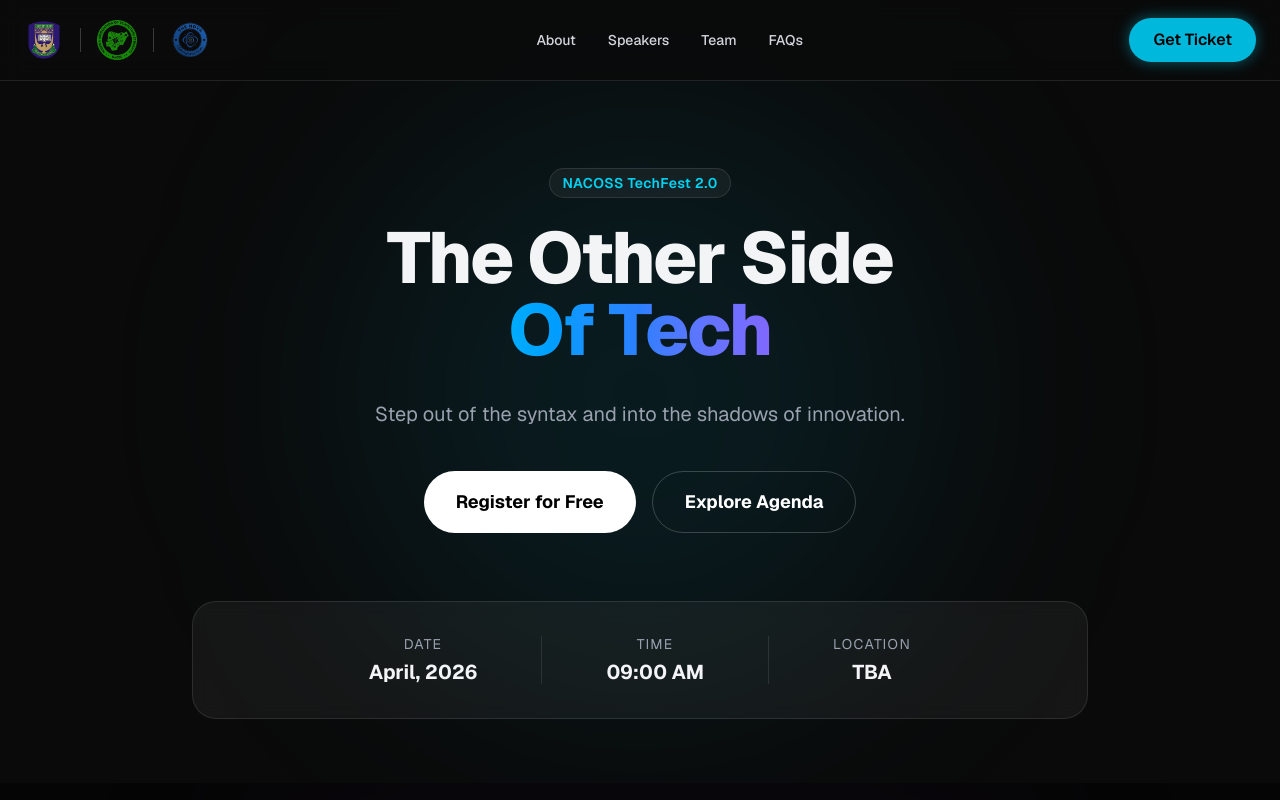
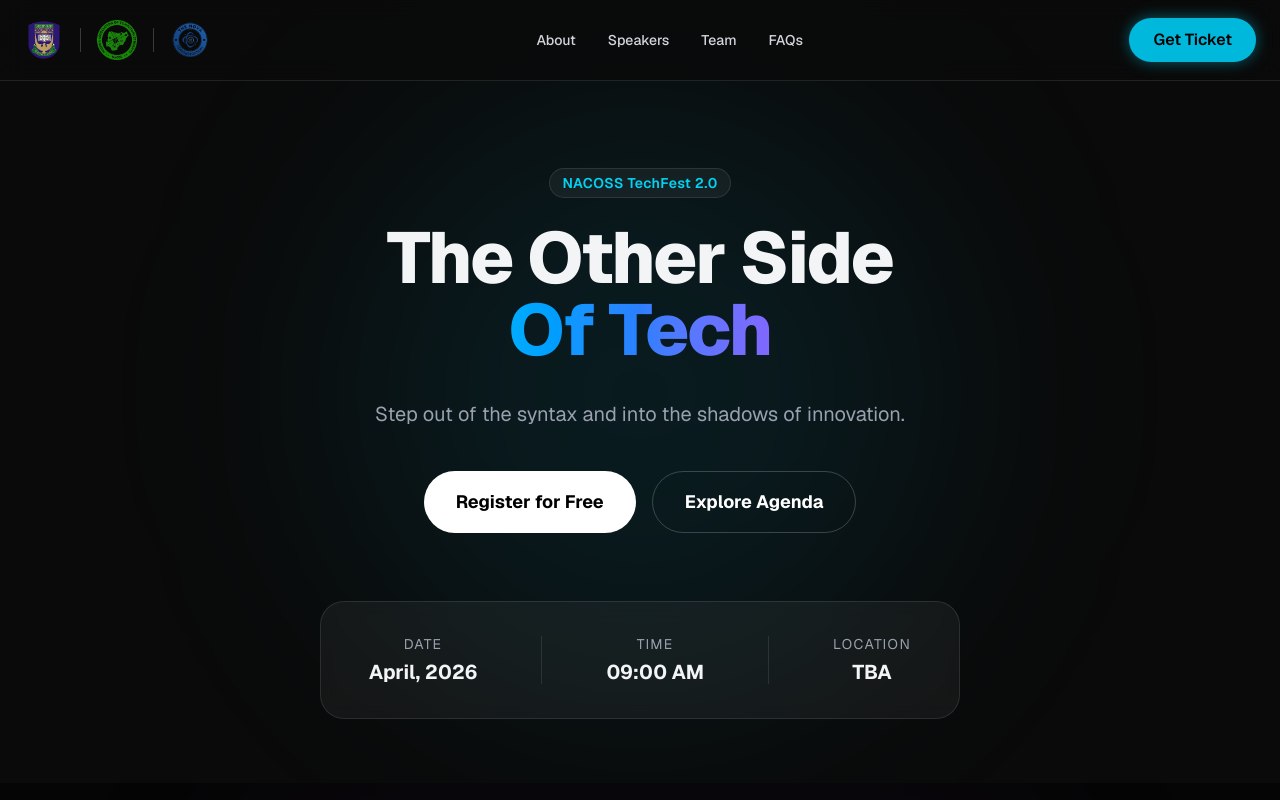
Before and after one commit to nacossuil/naccoss-techfest-2026, a Next.js app: page / in a window 1280 px wide. Shown: the top 800 px of the page. Built offline with nearby package versions, Linux system fonts and the light colour scheme.

Commit message:
add scroll effect to website

```diff
--- a/package.json
+++ b/package.json
@@ -9,6 +9,7 @@
     "lint": "eslint"
   },
   "dependencies": {
+    "framer-motion": "^12.38.0",
     "next": "16.1.7",
     "react": "19.2.3",
     "react-dom": "19.2.3"
--- a/src/app/components/About.tsx
+++ b/src/app/components/About.tsx
@@ -13,7 +13,6 @@ export default function About() {
 
             <div className="max-w-7xl mx-auto relative z-10">
                 <div className="flex flex-col lg:flex-row gap-16 items-center">
-
                     {/* Left Column: The Manifesto */}
                     <div className="w-full lg:w-1/2">
                         <span className="text-cyan-400 font-mono text-sm tracking-widest uppercase mb-4 flex items-center gap-2">
--- a/src/app/components/Hero.tsx
+++ b/src/app/components/Hero.tsx
@@ -1,15 +1,23 @@
 import Link from "next/link";
+import ScrollReveal from './ScrollReveal';
 
 export default function Hero() {
     return (
         <section className="pt-22 pb-16 px-6 relative overflow-hidden">
+
+
             {/* Background glowing effects */}
             <div className="absolute top-1/2 left-1/2 -translate-x-1/2 -translate-y-1/2 w-[600px] h-[600px] bg-cyan-500/10 blur-[120px] rounded-full pointer-events-none"></div>
 
             <div className="max-w-7xl mx-auto flex flex-col items-center text-center mt-20 relative z-10">
+                <ScrollReveal delay={0.1}>
+
                     <div className="inline-block py-1 px-3 rounded-full bg-white/5 border border-white/10 text-cyan-400 text-sm font-semibold mb-6 tracking-wide">
                         NACOSS TechFest 2.0
                     </div>
+                </ScrollReveal>
+
+                <ScrollReveal delay={0.4}>
 
                     <h1 className="text-5xl md:text-6xl lg:text-7xl font-extrabold tracking-tight mb-8">
                         <span className="block text-gray-100">The Other Side</span>
@@ -17,10 +25,16 @@ export default function Hero() {
                             Of Tech
                         </span>
                     </h1>
+                </ScrollReveal>
+
+                <ScrollReveal delay={0.5}>
 
                     <p className="max-w-2xl text-lg md:text-xl text-gray-400 mb-10 leading-relaxed">
                         Step out of the syntax and into the shadows of innovation.
                     </p>
+                </ScrollReveal>
+
+                <ScrollReveal delay={0.6}>
 
                     <div className="flex flex-col sm:flex-row gap-4">
                         <button className="bg-white text-black font-bold py-4 px-8 rounded-full hover:bg-gray-200 transition-colors text-lg cursor-pointer">
@@ -30,8 +44,11 @@ export default function Hero() {
                             Explore Agenda
                         </Link>
                     </div>
+                </ScrollReveal>
 
                 {/* Event Details Banner */}
+                <ScrollReveal delay={0.7}>
+
                     <div className="mt-17 flex flex-col md:flex-row items-center justify-center gap-8 md:gap-16 py-8 px-12 bg-white/5 border border-white/10 rounded-3xl backdrop-blur-sm w-full max-w-4xl">
                         <div className="text-center md:text-left">
                             <p className="text-gray-400 text-center text-sm uppercase tracking-widest mb-1">Date</p>
@@ -47,7 +64,10 @@ export default function Hero() {
                             <p className="text-gray-400 text-center text-sm uppercase tracking-widest mb-1">Location</p>
                             <p className="text-xl text-center font-bold text-gray-100">TBA</p>
                         </div>
+
+
                     </div>
+                </ScrollReveal>
             </div>
         </section>
     );
--- /dev/null
+++ b/src/app/components/ScrollReveal.tsx
@@ -0,0 +1,26 @@
+'use client';
+
+import { motion } from 'framer-motion';
+import { ReactNode } from 'react';
+
+interface ScrollRevealProps {
+  children: ReactNode;
+  delay?: number;
+}
+
+export default function ScrollReveal({ children, delay = 0 }: ScrollRevealProps) {
+  return (
+    <motion.div
+      initial={{ opacity: 0, y: 30 }}
+      whileInView={{ opacity: 1, y: 0 }}
+      viewport={{ once: true, margin: "-100px" }}
+      transition={{
+        duration: 0.8,
+        delay: delay,
+        ease: [0.16, 1, 0.3, 1] // Custom ease curve for a smooth "cyber" slide
+      }}
+    >
+      {children}
+    </motion.div>
+  );
+}
--- a/src/app/components/Speakers.tsx
+++ b/src/app/components/Speakers.tsx
@@ -41,6 +41,8 @@
 //     image: "/api/placeholder/400/400",
 //   }
 // ];
+
+import ScrollReveal from "./ScrollReveal";
 
 // export default function Speakers() {
 //   return (
@@ -114,6 +116,7 @@ export default function Speakers() {
         <section id="speakers" className="py-24 px-6 bg-[#050505] relative overflow-hidden">
             {/* Subtle background glow for the section */}
             <div className="absolute top-0 left-1/2 -translate-x-1/2 w-[800px] h-[400px] bg-purple-500/5 blur-[120px] rounded-full pointer-events-none"></div>
+            <ScrollReveal delay={0.3}>
 
                 <div className="max-w-7xl mx-auto relative z-10">
                     <div className="flex flex-col items-center text-center mb-16">
@@ -175,6 +178,7 @@ export default function Speakers() {
                         ))}
                     </div>
                 </div>
+            </ScrollReveal>
         </section>
     );
 }
--- a/src/app/components/Team.tsx
+++ b/src/app/components/Team.tsx
@@ -1,4 +1,5 @@
 import Image from 'next/image';
+import ScrollReveal from './ScrollReveal';
 
 export default function Team() {
   const team = [
@@ -22,6 +23,8 @@ export default function Team() {
       <div className="max-w-7xl mx-auto">
 
         {/* Section Header */}
+        <ScrollReveal delay={0.3}>
+
         <div className="flex flex-col items-center text-center mb-16">
           <span className="text-blue-500 font-mono text-sm tracking-widest uppercase mb-4 flex items-center gap-2">
             <span className="w-2 h-2 bg-blue-500 rounded-sm"></span>
@@ -35,7 +38,10 @@ export default function Team() {
           </p>
         </div>
 
+        </ScrollReveal>
         {/* Team Grid */}
+        <ScrollReveal delay={0.5}>
+
         <div className="grid grid-cols-2 md:grid-cols-3 lg:grid-cols-4 gap-4 md:gap-6">
           {team.map((member) => (
             <div
@@ -84,6 +90,7 @@ export default function Team() {
             </div>
           ))}
         </div>
+        </ScrollReveal>
       </div>
     </section>
   );
```
Also changed, not shown: 1 other file (tests, documents, lock files or other folders). Lines whose indentation alone changed are shown as unchanged.
